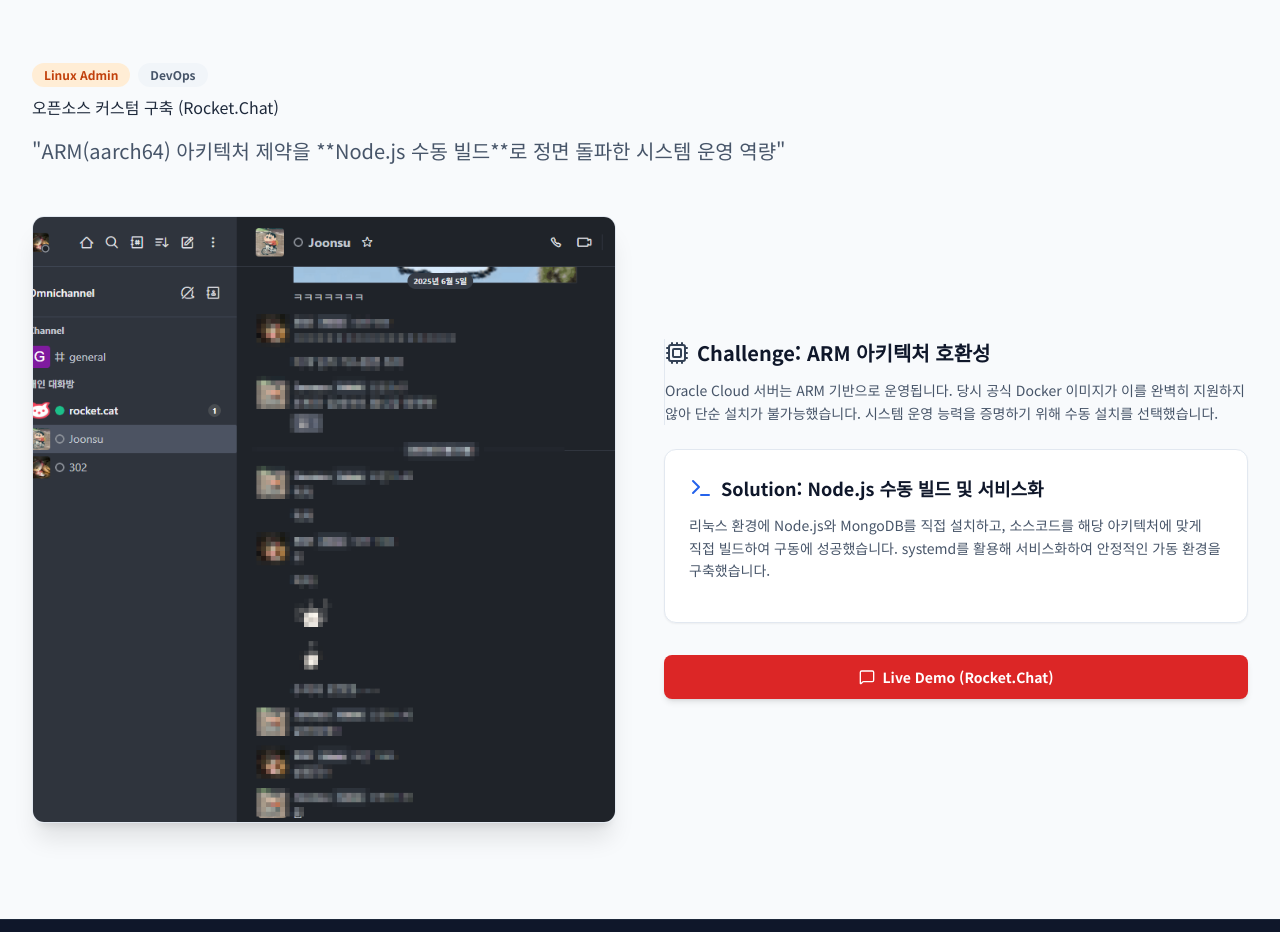
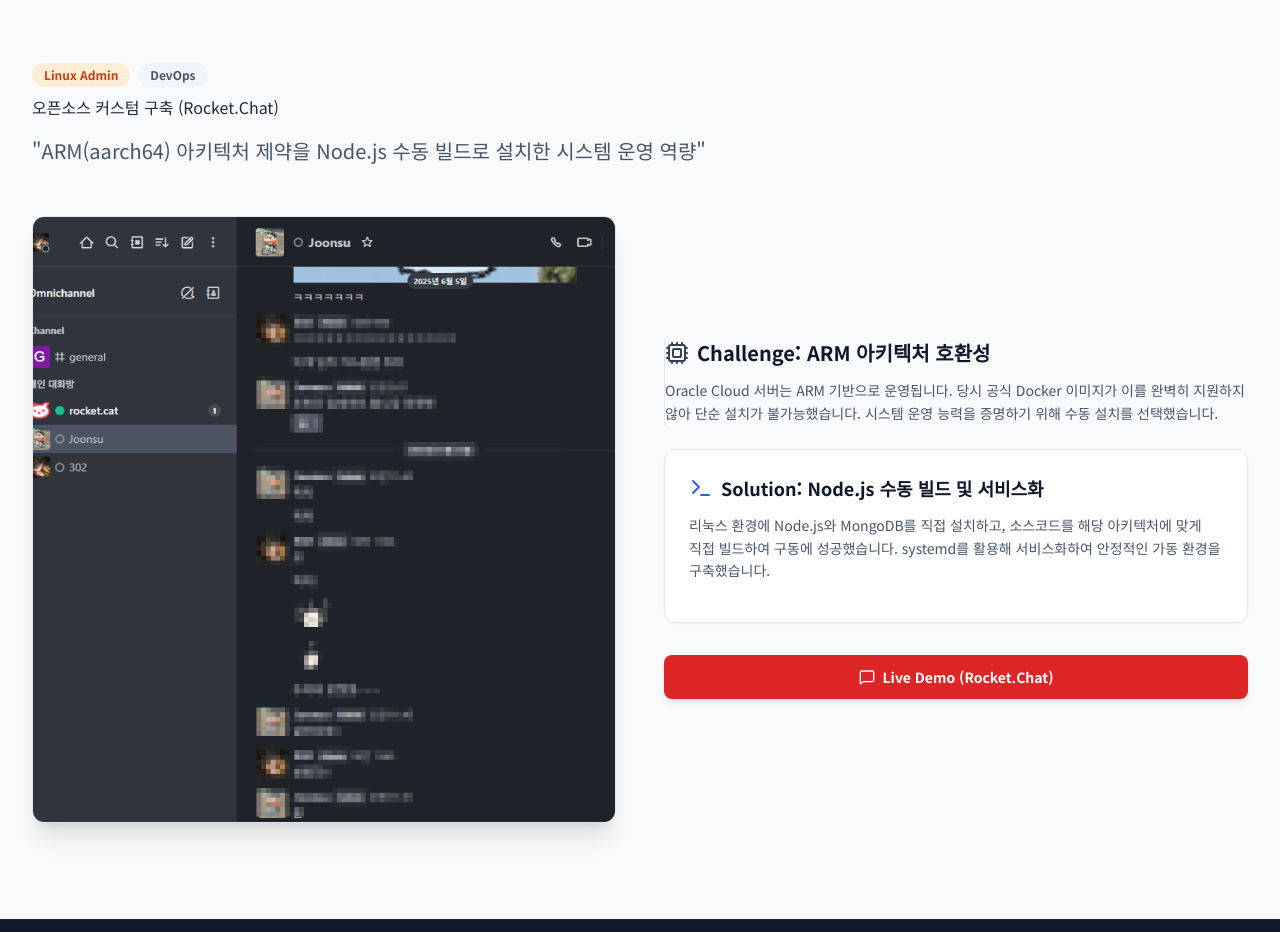
Before and after one commit to joonsu1229/portfolio, a plain HTML site: page index.html in a window 1280 px wide. Shown: the part 6240-7172 px from the top of the page. Drawn offline with nearby package versions, Linux system fonts and the light colour scheme.

Commit message:
Update index.html

```diff
--- a/index.html
+++ b/index.html
@@ -865,7 +865,7 @@
                 </div>
                 <h2 class="section-title">오픈소스 커스텀 구축 (Rocket.Chat)</h2>
                 <p class="text-xl text-slate-600 mt-4 max-w-3xl whitespace-nowrap leading-relaxed">
-                "ARM(aarch64) 아키텍처 제약을 **Node.js 수동 빌드**로 정면 돌파한 시스템 운영 역량"
+                "ARM(aarch64) 아키텍처 제약을 Node.js 수동 빌드로 설치한 시스템 운영 역량"
                 </p>
             </div>
 
```
